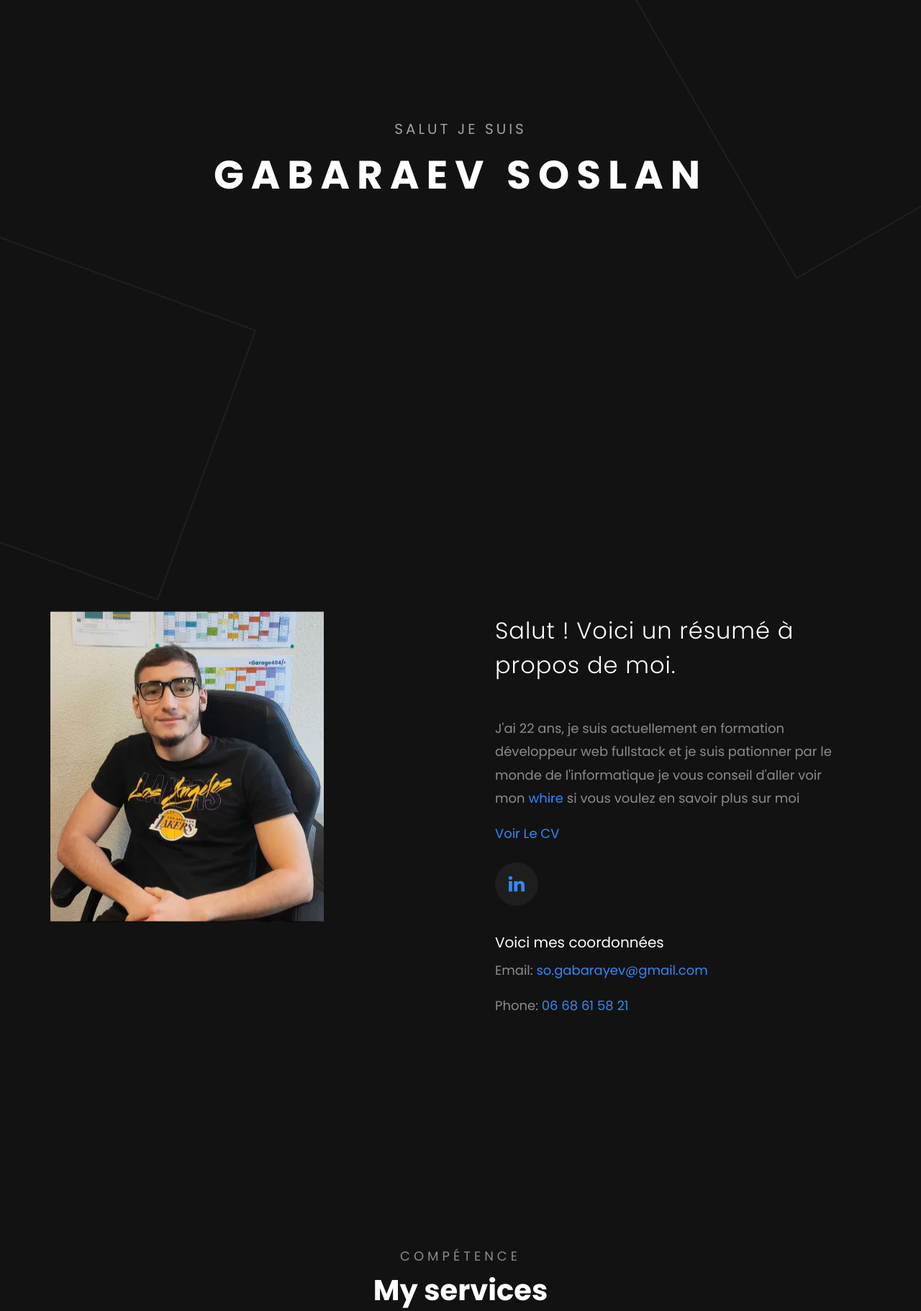
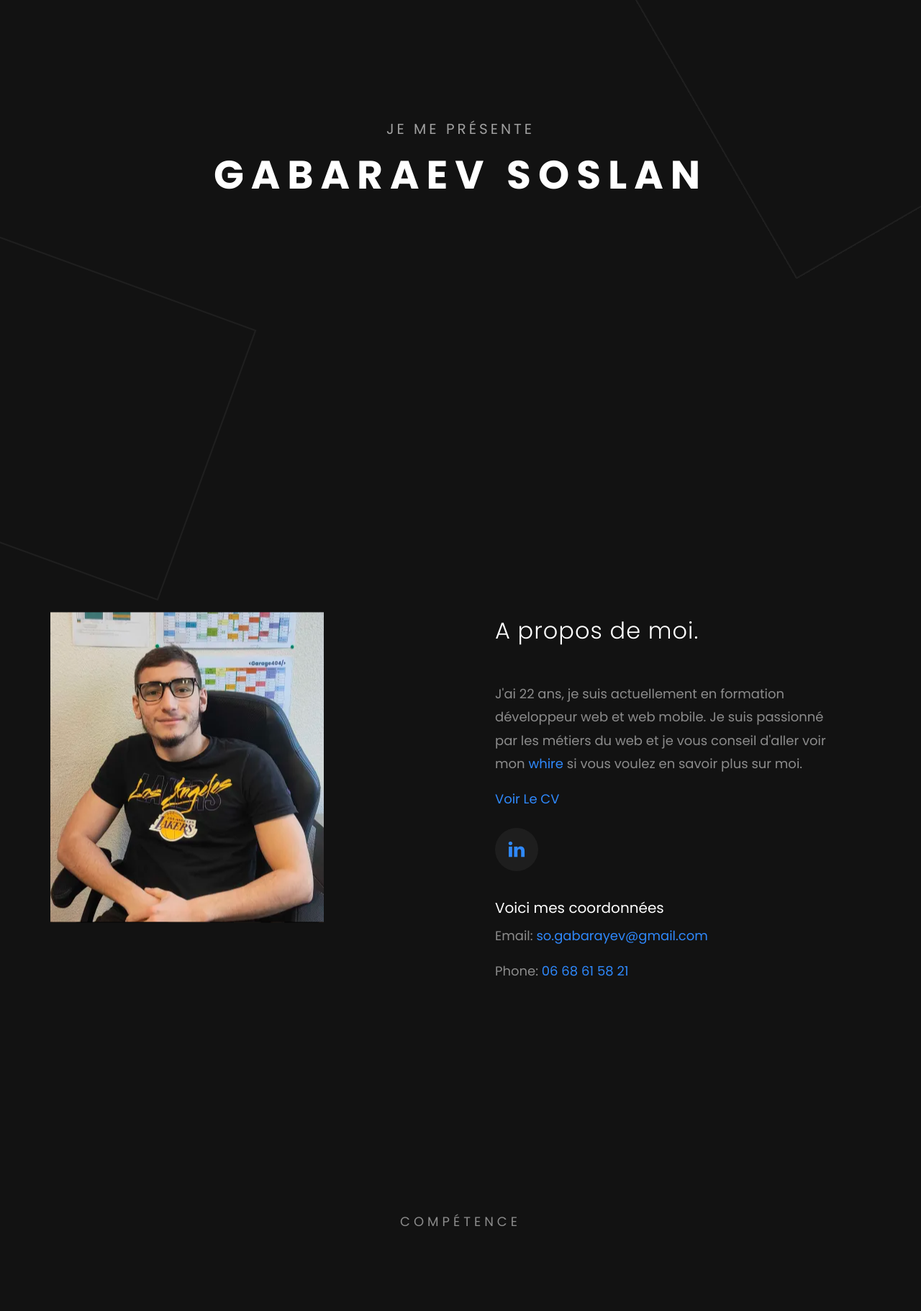
Before and after one commit to SoslanGab/soslan-portfolio, a PHP site: page / in a window 1280 px wide. Shown: the part 122-1943 px from the top of the page at 72% size. Run offline with PHP 8.4, Linux system fonts and the light colour scheme; some libraries are stand-ins or nearby versions; some web fonts are replaced.

Commit message:
correction

```diff
--- a/footer.php
+++ b/footer.php
@@ -19,7 +19,7 @@
         <div class="col-md-12 text-center">
 
             <p><!-- Link back to Colorlib can't be removed. Template is licensed under CC BY 3.0. -->
-    Copyright &copy;<script>document.write(new Date().getFullYear());</script> All rights reserved | Fait avec amour  <i class="icon-heart" aria-hidden="true" style="color: red;"></i> par <a href="https://colorlib.com" target="_blank">Soslan</a>
+    Copyright &copy;<script>document.write(new Date().getFullYear());</script> All rights reserved | Fait avec amour  <i class="icon-heart" aria-hidden="true" style="color: red;"></i> par Soslan
     <!-- Link back to Colorlib can't be removed. Template is licensed under CC BY 3.0. --></p>
         </div>
         </div>
--- a/index.php
+++ b/index.php
@@ -37,7 +37,7 @@
           <div class="container">
             <div class="row slider-text align-items-center text-center justify-content-center" data-scrollax-parent="true">
               <div class="col-md-12 ftco-animate" data-scrollax=" properties: { translateY: '70%' }">
-                <p><a href="#" class="scroll">Salut je suis</a></p>
+                <p><a href="#" class="scroll">Je me présente</a></p>
                 <h1 class="mb-3" data-scrollax="properties: { translateY: '30%', opacity: 1.6 }">Gabaraev Soslan</h1>
               </div>
             </div>
@@ -49,8 +49,8 @@
           <div class="container">
             <div class="row slider-text align-items-center text-center justify-content-center" data-scrollax-parent="true">
               <div class="col-md-12 ftco-animate" data-scrollax=" properties: { translateY: '70%' }">
-                <p><a href="#" class="scroll">Je suis développeur</a></p>
-                <h1 class="mb-3" data-scrollax="properties: {translateY: '30%', opacity: 1.6}">FullStack</h1>
+                <p><a href="#" class="scroll">Je suis développeur web</a></p>
+                <h1 class="mb-3" data-scrollax="properties: {translateY: '30%', opacity: 1.6}">junior</h1>
               </div>
             </div>
           </div>
@@ -67,9 +67,9 @@
               <div class="about-desc">
                 <!-- <p class="bold-text">A propos</p> -->
                 <div class="p-5">
-                  <h2 class="mb-5 background">Salut ! Voici un résumé à propos de moi.</h2>
-                  <p>J'ai 22 ans, je suis actuellement en formation développeur web fullstack et je suis pationner par le monde de l'informatique   je vous conseil d'aller voir mon <a target="_blank" href="https://www.whire.me/@soslan">whire</a> si vous voulez en savoir plus sur moi</p>
-                  <p><a target="_blank" href="CV/soslan_cv.pdf" download="soslan_cv">Voir Le CV</a></p>
+                  <h2 class="mb-5 background">A propos de moi.</h2>
+                  <p>J'ai 22 ans, je suis actuellement en formation développeur web et web mobile. Je suis passionné par les métiers du web et je vous conseil d'aller voir mon <a target="_blank" href="https://www.whire.me/@soslan">whire</a> si vous voulez en savoir plus sur moi.</p>
+                  <p><a target="_blank" href="CV/soslancv.pdf" download="soslan_cv">Voir Le CV</a></p>
                   <ul class="ftco-footer-social list-unstyled mt-4">
                     <li><a  target="_blank" href="https://fr.linkedin.com/in/soslan-gabarayev-214906249"><span class="icon-linkedin"></span></a></li>
                   </ul>
@@ -88,7 +88,7 @@
           <div class="row justify-content-center mb-5 pb-5">
             <div class="col-md-7 text-center heading-section ftco-animate">
               <span>Compétence</span>
-              <h2>My services</h2>
+              <!-- <h2>My services</h2> -->
             </div>
           </div>
           <div class="row">
@@ -147,7 +147,7 @@
             <div class="text">
               <h4 class="subheading uppercase">PHP/HTML/CSS</h4>
               <h2 class="heading"><a target="_blank" href="https://soslan-insta.projets.garage404.com/">AliGram, l'équivalent d'Instagram pour AliExpress (mon premier projet en PHP)</a></h2>
-              <p>La création d'Aligram s'est déroulée en binôme, où j'ai assumé la responsabilité du développement frontend tout en contribuant également au backend. C'était ma première expérience avec PHP, et j'en ai été pleinement satisfait.</p>
+              <p>La création d'Aligram s'est déroulée en binôme, dans lequel j'ai assumé la responsabilité du développement frontend tout en contribuant également au backend. C'était ma première expérience avec PHP, et j'en ai été pleinement satisfait.</p>
               <p><a target="_blank" href="https://soslan-insta.projets.garage404.com/">Voir le Projet</a></p>
             </div>
           </div>
@@ -160,7 +160,7 @@
             <div class="text order-1">
               <h4 class="subheading">POO</h4>
               <h2 class="heading"><a target="_blank" href="https://soslan-combat.projets.garage404.com/">Le Tp Combat</a></h2>
-              <p>Ce Tp était travaillé en solo, c'est le Tp qui m'a le plus plus au vu de la thématique je suis un grand fan de combat alors je me suis régalé sur le front. C'était notre premier projet en POO</p>
+              <p>Ce Tp à été fait seul, c'est un Tp qui m'a motivé de par sa themathique étant donné que je suis un grand fan de combat. C'était notre premier projet en POO.</p>
               <p><a target="_blank" href="https://soslan-combat.projets.garage404.com/">Voir le Projet</a></p>
             </div>
           </div>
@@ -174,7 +174,7 @@
             <div class="text">
               <h4 class="subheading">Symfony</h4>
               <h2 class="heading"><a target="_blank" href="https://soslan-luxury.projets.garage404.com/">Tp Luxury</a></h2>
-              <p>Ce Tp est le premier Tp Symfony qu'on a fait-on l'a réalisé en solo, j'ai bien aimé Symfony j'aime beaucoup ce framework j'aimerais le perfectionner</p>
+              <p>Ce Tp est le premier Tp Symfony qu'on a fait, il a été realisé en autonomie, j'ai bien aimé Symfony j'aime beaucoup ce framework j'aimerais le perfectionner.</p>
               <p><a target="_blank" href="https://soslan-luxury.projets.garage404.com/">Voir le Projet</a></p>
             </div>
           </div>
@@ -201,8 +201,8 @@
             </a>
             <div class="text">
               <h4 class="subheading">React</h4>
-              <h2 class="heading"><a target="_blank" href="https://reactcombat.vercel.app/">Tp Luxury</a></h2>
-              <p>Cette séance de travail pratique est le tout premier exercice pratique sur React que nous avons accompli en solitaire. J'ai grandement apprécié React et j'ai développé un fort intérêt pour ce framework. J'aspire à approfondir mes compétences et à le maîtriser davantage.</p>
+              <h2 class="heading"><a target="_blank" href="https://reactcombat.vercel.app/">Tp React</a></h2>
+              <p>Ce projet  est le tout premier exercice pratique sur React que nous avons accompli en solitaire. J'ai grandement apprécié React et j'ai développé un fort intérêt pour ce framework. J'aspire à approfondir mes compétences et à le maîtriser davantage.</p>
               <p><a target="_blank" href="https://reactcombat.vercel.app/">Voir le Projet</a></p>
             </div>
           </div>
@@ -216,7 +216,7 @@
             <div class="text order-1">
               <h4 class="subheading">WordPress</h4>
               <h2 class="heading"><a target="_blank" href="https://app-dreamteam-wordpress.projets.garage404.com/">Tp wordpress</a></h2>
-              <p>Voici l'une de mes fiertés, le projet WordPress/WooCommerce. J'ai adoré travailler sur WordPress, car il est très convivial et facile à prendre en main. J'ai utilisé Elementor pour la conception. WooCommerce est un plugin exceptionnel qui simplifie considérablement la gestion de produits et d'autres fonctionnalités.</p>
+              <p>Voici l'une de mes fiertés, le projet WordPress/WooCommerce. J'ai adoré travailler sur WordPress car il est très convivial et facile à prendre en main. J'ai utilisé Elementor pour la conception. WooCommerce est un plugin exceptionnel qui simplifie considérablement la gestion de produits et d'autres fonctionnalités.</p>
               <p><a target="_blank" href="https://app-dreamteam-wordpress.projets.garage404.com/">Voir le Projet</a></p>
             </div>
           </div>
@@ -230,15 +230,15 @@
           <div class="row justify-content-center mb-5 pb-5">
             <div class="col-md-7 text-center heading-section ftco-animate">
               <span>Portfolio</span>
-              <h2>Mes accomplissement</h2>
+              <h2>Mes accomplissements</h2>
             </div>
           </div>
           <div class="row d-flex justify-content-start">
             <div class="col-md-5 col-sm-5 counter-wrap ftco-animate">
               <div class="block-18">
                 <div class="text">
-                  <span class="ftco-label">Rage quitte</span>
-                  <strong class="number" data-number="420">0</strong>
+                  <span class="ftco-label">Ragequit</span>
+                  <strong class="number" data-number="0">0</strong>
                 </div>
               </div>
             </div>
@@ -248,7 +248,7 @@
               <div class="block-18">
                 <div class="text">
                   <span class="ftco-label">Projet fini</span>
-                  <strong class="number" data-number="7">0</strong>
+                  <strong class="number" data-number="6">0</strong>
                 </div>
               </div>
             </div>
```
